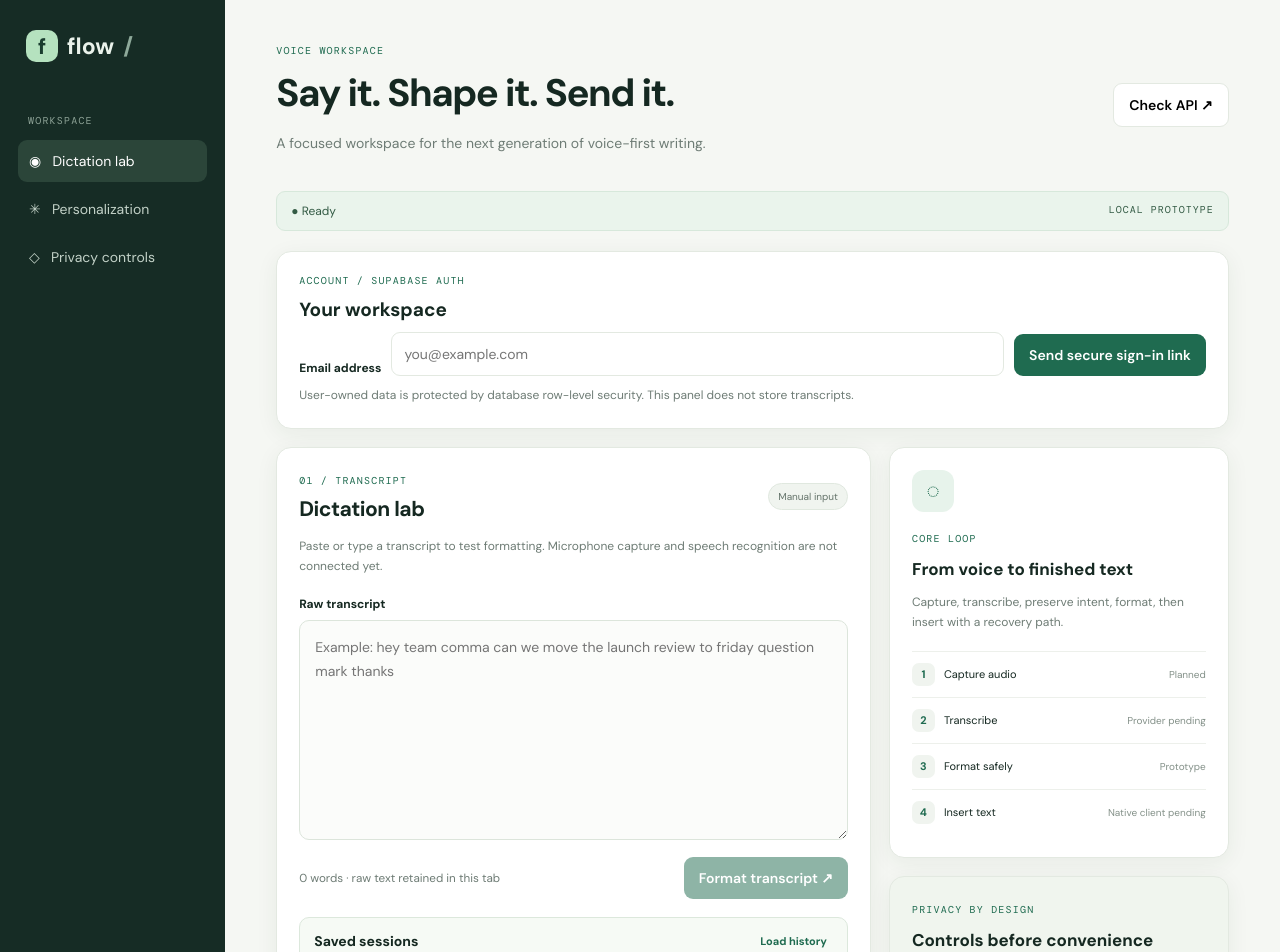
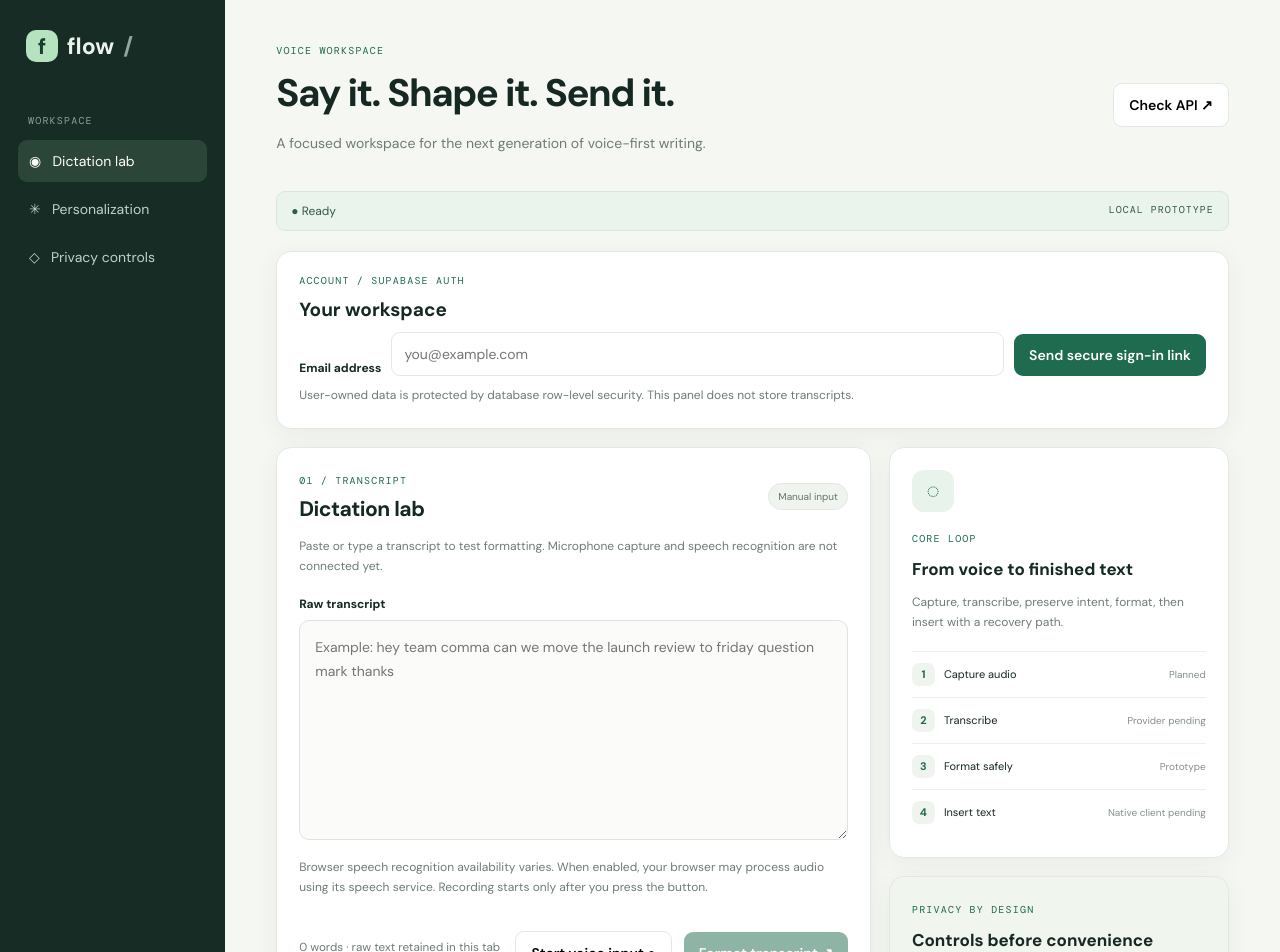
Before and after one commit to sachin7x/wispr-flow-remake, a Next.js app in the folder apps/web/: page / in a window 1280 px wide. Shown: the top 952 px of the page. Built offline with nearby package versions, Linux system fonts and the light colour scheme; no server answers.

Commit message:
Add opt-in browser speech recognition

```diff
--- a/apps/web/src/app/page.tsx
+++ b/apps/web/src/app/page.tsx
@@ -1,5 +1,20 @@
 "use client";
-import { useMemo, useState } from "react";
+import { useEffect, useMemo, useRef, useState } from "react";
+
+type SpeechRecognitionLike = {
+  continuous: boolean;
+  interimResults: boolean;
+  lang: string;
+  onresult: ((event: { resultIndex: number; results: ArrayLike<{ isFinal: boolean; [index: number]: { transcript: string } }> }) => void) | null;
+  onerror: ((event: { error: string }) => void) | null;
+  onend: (() => void) | null;
+  start: () => void;
+  stop: () => void;
+};
+type SpeechWindow = Window & {
+  SpeechRecognition?: new () => SpeechRecognitionLike;
+  webkitSpeechRecognition?: new () => SpeechRecognitionLike;
+};
 import AuthPanel from "@/components/auth-panel";
 
 type Session = {
@@ -14,7 +29,62 @@ export default function Home() {
   const [status, setStatus] = useState("Ready");
   const [busy, setBusy] = useState(false);
   const [history, setHistory] = useState<Session[]>([]);
+  const [listening, setListening] = useState(false);
+  const recognitionRef = useRef<SpeechRecognitionLike | null>(null);
   const words = useMemo(() => transcript.trim() ? transcript.trim().split(/\s+/).length : 0, [transcript]);
+
+  useEffect(() => () => {
+    recognitionRef.current?.stop();
+  }, []);
+
+  function toggleDictation() {
+    if (listening) {
+      recognitionRef.current?.stop();
+      setListening(false);
+      return;
+    }
+    const speechWindow = window as SpeechWindow;
+    const Recognition = speechWindow.SpeechRecognition ?? speechWindow.webkitSpeechRecognition;
+    if (!Recognition) {
+      setStatus("Browser speech recognition is unavailable. Try a supported browser or type your transcript.");
+      return;
+    }
+    try {
+      const recognition = new Recognition();
+      recognition.continuous = true;
+      recognition.interimResults = false;
+      recognition.lang = navigator.language || "en-US";
+      recognition.onresult = (event) => {
+        const chunks: string[] = [];
+        for (let index = event.resultIndex; index < event.results.length; index += 1) {
+          const result = event.results[index];
+          if (result?.isFinal) chunks.push(result[0]?.transcript ?? "");
+        }
+        if (chunks.length) {
+          setTranscript((current) => [current.trim(), chunks.join(" ").trim()].filter(Boolean).join(" "));
+          setStatus("Speech captured in this tab · review before formatting");
+        }
+      };
+      recognition.onerror = (event) => {
+        setListening(false);
+        setStatus(event.error === "not-allowed"
+          ? "Microphone permission was denied. Allow access in browser settings."
+          : `Speech recognition error: ${event.error}`);
+      };
+      recognition.onend = () => {
+        setListening(false);
+        recognitionRef.current = null;
+      };
+      recognitionRef.current = recognition;
+      recognition.start();
+      setListening(true);
+      setStatus("Listening · browser speech recognition is active");
+    } catch {
+      recognitionRef.current = null;
+      setListening(false);
+      setStatus("Could not start speech recognition. Check microphone permission and try again.");
+    }
+  }
 
   async function checkApi() {
     setBusy(true);
@@ -92,7 +162,7 @@ export default function Home() {
     <section className="content"><header className="top"><div><span className="eyebrow">VOICE WORKSPACE</span><h1>Say it. Shape it. Send it.</h1><p>A focused workspace for the next generation of voice-first writing.</p></div><button className="secondary" onClick={checkApi} disabled={busy}>Check API ↗</button></header>
       <div className="status">● {status}<span>LOCAL PROTOTYPE</span></div>
       <AuthPanel />
-      <div className="grid" id="lab"><section className="panel editor"><div className="panelTitle"><div><span className="eyebrow">01 / TRANSCRIPT</span><h2>Dictation lab</h2></div><label className="pill">Manual input</label></div><p className="muted">Paste or type a transcript to test formatting. Microphone capture and speech recognition are not connected yet.</p><label className="fieldLabel" htmlFor="raw">Raw transcript</label><textarea id="raw" value={transcript} onChange={event => setTranscript(event.target.value)} placeholder="Example: hey team comma can we move the launch review to friday question mark thanks"/><div className="editorFoot"><small>{words} words · raw text retained in this tab</small><button className="primary" onClick={format} disabled={busy || !transcript.trim()}>{busy ? "Working…" : "Format transcript ↗"}</button></div>
+      <div className="grid" id="lab"><section className="panel editor"><div className="panelTitle"><div><span className="eyebrow">01 / TRANSCRIPT</span><h2>Dictation lab</h2></div><label className="pill">Manual input</label></div><p className="muted">Paste or type a transcript to test formatting. Microphone capture and speech recognition are not connected yet.</p><label className="fieldLabel" htmlFor="raw">Raw transcript</label><textarea id="raw" value={transcript} onChange={event => setTranscript(event.target.value)} placeholder="Example: hey team comma can we move the launch review to friday question mark thanks"/><p className="muted">Browser speech recognition availability varies. When enabled, your browser may process audio using its speech service. Recording starts only after you press the button.</p><div className="editorFoot"><small>{words} words · raw text retained in this tab</small><div className="editorFoot"><button className="secondary" onClick={toggleDictation} disabled={busy}>{listening ? "Stop listening ■" : "Start voice input ●"}</button><button className="primary" onClick={format} disabled={busy || !transcript.trim()}>{busy ? "Working…" : "Format transcript ↗"}</button></div></div>
       {formatted && <div className="result"><div className="panelTitle"><strong>Formatted preview</strong><span className="pill">Review required</span></div><p>{formatted}</p><div className="editorFoot"><button className="linkButton" onClick={() => navigator.clipboard.writeText(formatted)}>Copy preview</button><button className="secondary" onClick={saveSession} disabled={busy}>Save to private history</button></div></div>}
       <div className="result"><div className="panelTitle"><strong>Saved sessions</strong><button className="linkButton" onClick={loadHistory} disabled={busy}>Load history</button></div>{history.length ? history.map((item) => <div className="milestone" key={item.id}><span>↳</span><div><strong>{new Date(item.created_at).toLocaleString()}</strong><p>{item.formatted_transcript}</p></div></div>) : <p className="muted">Sign in to save and load your own session history.</p>}</div>
       </section>
```
